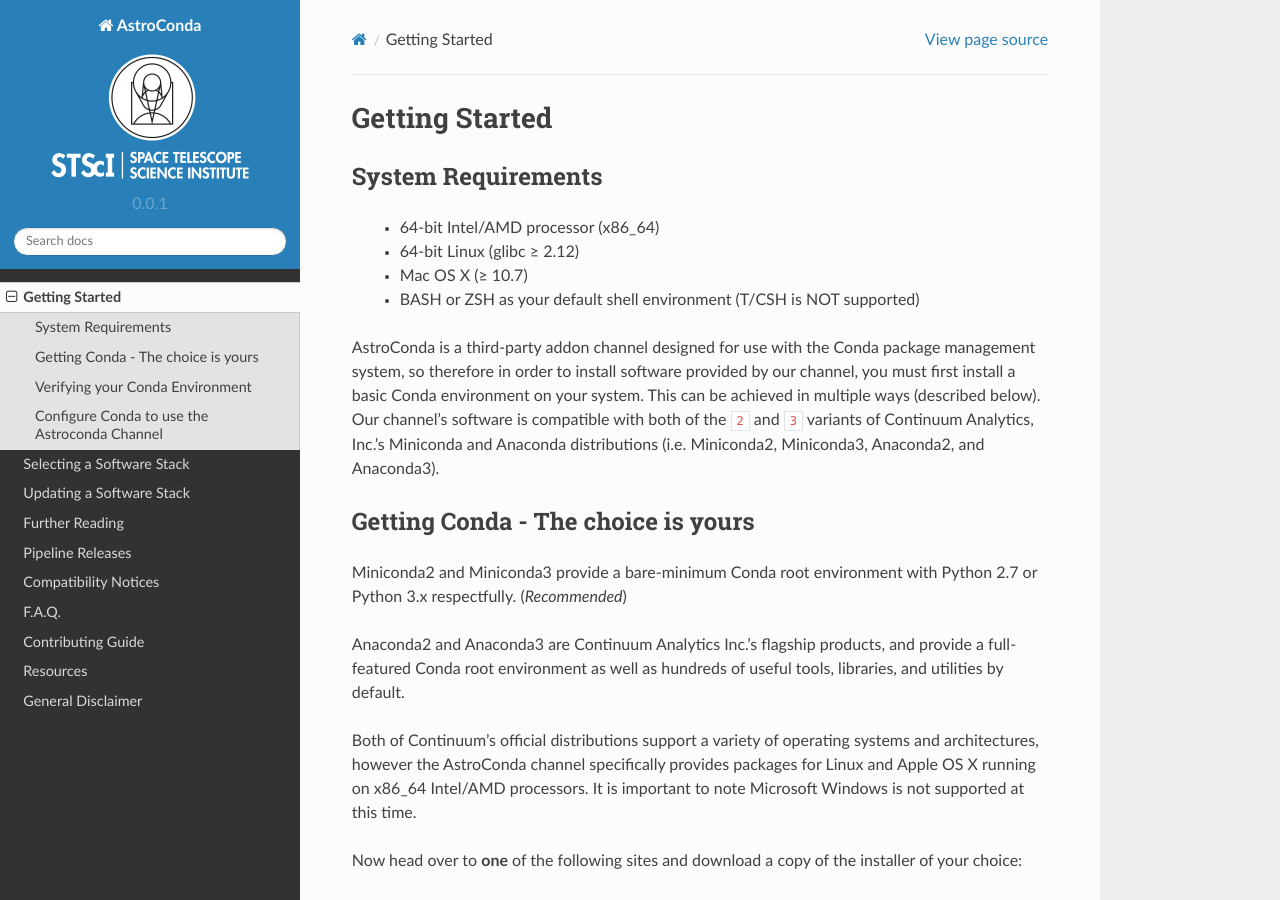
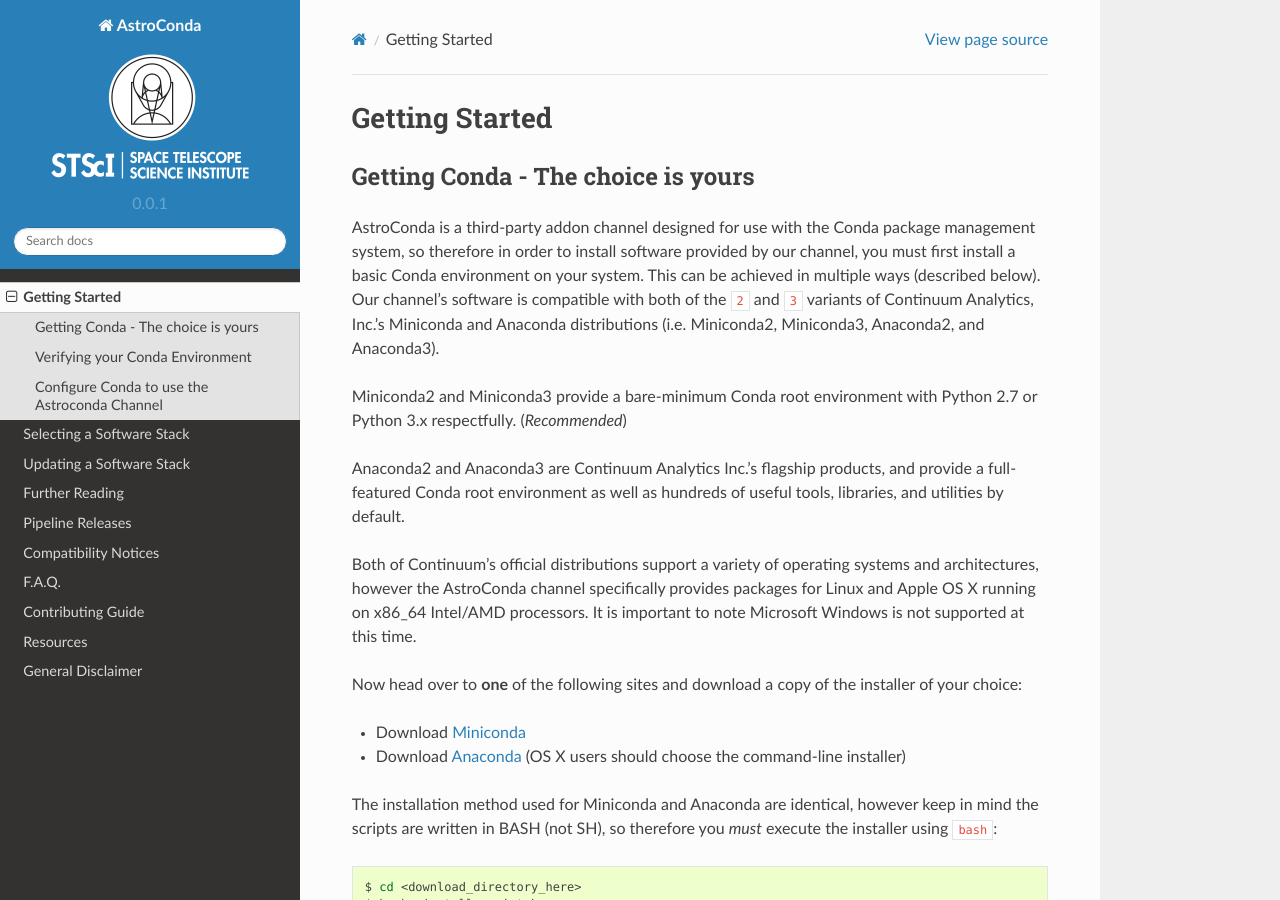
Before and after one commit to jhunkeler/astroconda, a Sphinx documentation site: the page built from source/getting_started.rst, in a window 1280 px wide and 900 px high. Built offline with Sphinx 7.4.7 and the Read the Docs theme 2.0.0, drawn with Linux system fonts in a browser that asks for light colours; pages that are not in the unit, such as notebooks, are missing from menus.

Commit message:
Remove system requirements section

```diff
--- a/source/getting_started.rst
+++ b/source/getting_started.rst
@@ -1,23 +1,13 @@
 ###############
 Getting Started
 ###############
-
-
-System Requirements
-===================
-
-    - 64-bit Intel/AMD processor (x86_64)
-    - 64-bit Linux (glibc ≥ 2.12)
-    - Mac OS X (≥ 10.7)
-    - BASH or ZSH as your default shell environment (T/CSH is NOT supported)
-
-
-AstroConda is a third-party addon channel designed for use with the Conda package management system, so therefore in order to install software provided by our channel, you must first install a basic Conda environment on your system. This can be achieved in multiple ways (described below). Our channel's software is compatible with both of the ``2`` and ``3`` variants of Continuum Analytics, Inc.'s Miniconda and Anaconda distributions (i.e. Miniconda2, Miniconda3, Anaconda2, and Anaconda3).
 
 .. _getting_started_jump:
 
 Getting Conda - The choice is yours
 ===================================
+
+AstroConda is a third-party addon channel designed for use with the Conda package management system, so therefore in order to install software provided by our channel, you must first install a basic Conda environment on your system. This can be achieved in multiple ways (described below). Our channel's software is compatible with both of the ``2`` and ``3`` variants of Continuum Analytics, Inc.'s Miniconda and Anaconda distributions (i.e. Miniconda2, Miniconda3, Anaconda2, and Anaconda3).
 
 Miniconda2 and Miniconda3 provide a bare-minimum Conda root environment with Python 2.7 or Python 3.x respectfully. (*Recommended*)
 
```
